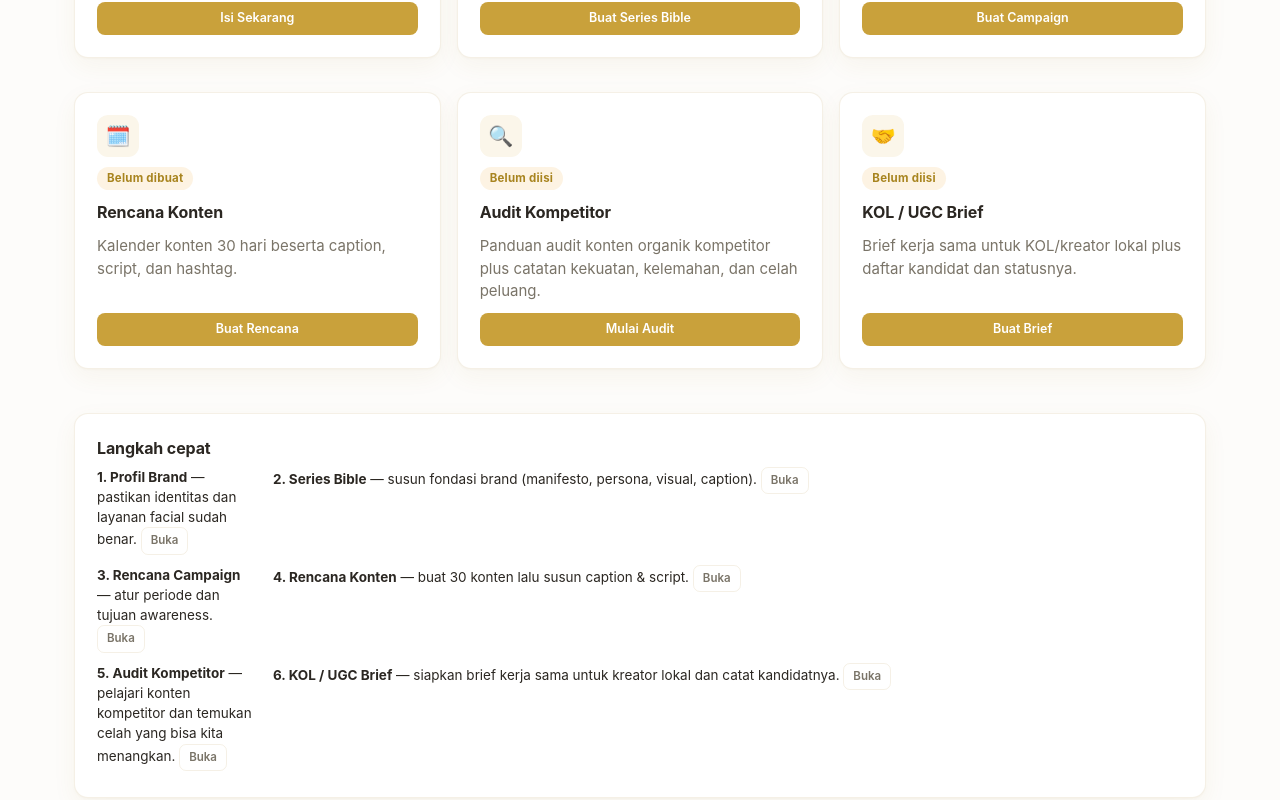
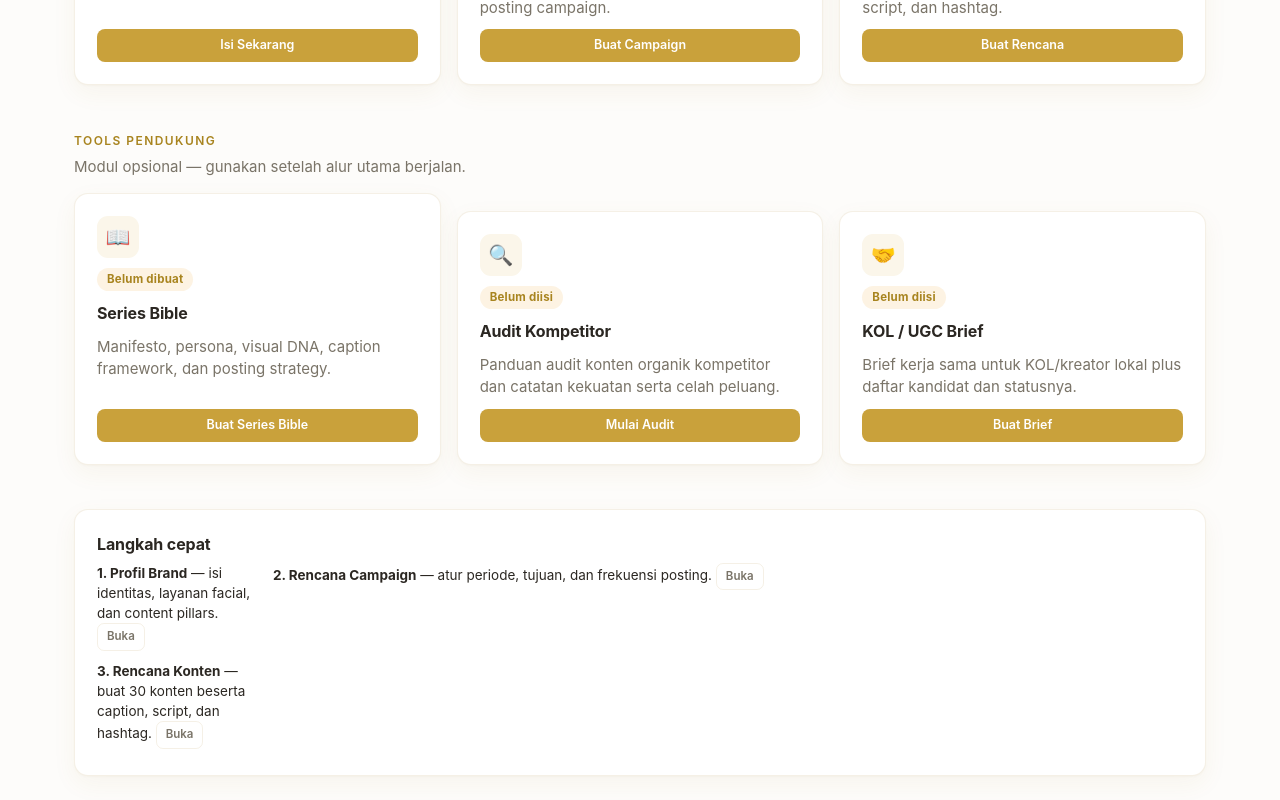
Before and after one commit to dear-aseif/denana-next, a Next.js app: page / in a window 1280 px wide. Shown: the part 900-1700 px from the top of the page. Built offline with nearby package versions, Linux system fonts and the light colour scheme.

Commit message:
lock the scope.

```diff
--- a/components/Header.tsx
+++ b/components/Header.tsx
@@ -13,14 +13,15 @@ import { usePathname } from 'next/navigation';
 
 type NavItem = { route: string; href: string; label: string };
 
+/* Core nav — keep to 4 items per scope lock.
+ * Optional tools (Series Bible, Audit Kompetitor, KOL Brief) are accessible
+ * from the Home dashboard but are NOT listed in the main navigation bar.
+ */
 const NAV: NavItem[] = [
   { route: 'home', href: '/', label: 'Home' },
   { route: 'brand-setup', href: '/brand-setup', label: 'Profil Brand' },
-  { route: 'series-bible', href: '/series-bible', label: 'Series Bible' },
   { route: 'campaign-setup', href: '/campaign-setup', label: 'Rencana Campaign' },
   { route: 'content-calendar', href: '/content-calendar', label: 'Rencana Konten' },
-  { route: 'competitor-audit', href: '/competitor-audit', label: 'Audit Kompetitor' },
-  { route: 'kol-brief', href: '/kol-brief', label: 'KOL Brief' },
 ];
 
 export default function Header() {
--- a/components/HomeView.tsx
+++ b/components/HomeView.tsx
@@ -17,6 +17,8 @@ import StatusCard from './StatusCard';
 
 const stepListStyle: React.CSSProperties = { margin: 0, paddingLeft: 0, listStyle: 'none' };
 const quickHeadStyle: React.CSSProperties = { marginTop: 0 };
+const sectionLabelStyle: React.CSSProperties = { marginBottom: 6, marginTop: 0 };
+const sectionDescStyle: React.CSSProperties = { marginTop: 0, marginBottom: 14 };
 
 export default function HomeView() {
   const [mounted, setMounted] = useState(false);
@@ -73,7 +75,9 @@ export default function HomeView() {
         </section>
       ) : null}
 
+      {/* ---- Alur Utama ---- */}
       <section>
+        <span className="notion-eyebrow" style={sectionLabelStyle}>Alur Utama</span>
         <div className="grid grid-3">
           <StatusCard
             icon="💄"
@@ -83,15 +87,6 @@ export default function HomeView() {
             desc="Identitas, layanan facial, tone of voice, dan content pillars."
             btn={hasBrand ? 'Tinjau Profil' : 'Isi Sekarang'}
             href="/brand-setup"
-          />
-          <StatusCard
-            icon="📖"
-            title="Series Bible"
-            tone={hasBible ? 'ok' : 'warn'}
-            pill={hasBible ? 'Tersimpan' : 'Belum dibuat'}
-            desc="Manifesto, persona, visual DNA, caption framework, dan posting strategy."
-            btn={hasBible ? 'Buka Series Bible' : 'Buat Series Bible'}
-            href="/series-bible"
           />
           <StatusCard
             icon="📅"
@@ -111,12 +106,31 @@ export default function HomeView() {
             btn={hasCalendar ? 'Buka Rencana' : 'Buat Rencana'}
             href="/content-calendar"
           />
+        </div>
+      </section>
+
+      {/* ---- Tools Pendukung (opsional) ---- */}
+      <section>
+        <span className="notion-eyebrow" style={sectionLabelStyle}>Tools Pendukung</span>
+        <p className="notion-muted" style={sectionDescStyle}>
+          Modul opsional — gunakan setelah alur utama berjalan.
+        </p>
+        <div className="grid grid-3">
+          <StatusCard
+            icon="📖"
+            title="Series Bible"
+            tone={hasBible ? 'ok' : 'warn'}
+            pill={hasBible ? 'Tersimpan' : 'Belum dibuat'}
+            desc="Manifesto, persona, visual DNA, caption framework, dan posting strategy."
+            btn={hasBible ? 'Buka Series Bible' : 'Buat Series Bible'}
+            href="/series-bible"
+          />
           <StatusCard
             icon="🔍"
             title="Audit Kompetitor"
             tone={hasCompetitors ? 'ok' : 'warn'}
             pill={hasCompetitors ? competitors.length + ' kompetitor' : 'Belum diisi'}
-            desc="Panduan audit konten organik kompetitor plus catatan kekuatan, kelemahan, dan celah peluang."
+            desc="Panduan audit konten organik kompetitor dan catatan kekuatan serta celah peluang."
             btn={hasCompetitors ? 'Buka Audit' : 'Mulai Audit'}
             href="/competitor-audit"
           />
@@ -132,33 +146,22 @@ export default function HomeView() {
         </div>
       </section>
 
+      {/* ---- Langkah cepat (3 alur utama) ---- */}
       <section>
         <div className="card">
           <h3 style={quickHeadStyle}>Langkah cepat</h3>
           <ol className="kv" style={stepListStyle}>
             <li>
-              <strong>1. Profil Brand</strong> — pastikan identitas dan layanan
-              facial sudah benar. <Button href="/brand-setup" variant="ghost" size="tiny">Buka</Button>
+              <strong>1. Profil Brand</strong> — isi identitas, layanan facial,
+              dan content pillars. <Button href="/brand-setup" variant="ghost" size="tiny">Buka</Button>
             </li>
             <li>
-              <strong>2. Series Bible</strong> — susun fondasi brand (manifesto,
-              persona, visual, caption). <Button href="/series-bible" variant="ghost" size="tiny">Buka</Button>
+              <strong>2. Rencana Campaign</strong> — atur periode, tujuan, dan
+              frekuensi posting. <Button href="/campaign-setup" variant="ghost" size="tiny">Buka</Button>
             </li>
             <li>
-              <strong>3. Rencana Campaign</strong> — atur periode dan tujuan
-              awareness. <Button href="/campaign-setup" variant="ghost" size="tiny">Buka</Button>
-            </li>
-            <li>
-              <strong>4. Rencana Konten</strong> — buat 30 konten lalu susun caption
-              &amp; script. <Button href="/content-calendar" variant="ghost" size="tiny">Buka</Button>
-            </li>
-            <li>
-              <strong>5. Audit Kompetitor</strong> — pelajari konten kompetitor dan
-              temukan celah yang bisa kita menangkan. <Button href="/competitor-audit" variant="ghost" size="tiny">Buka</Button>
-            </li>
-            <li>
-              <strong>6. KOL / UGC Brief</strong> — siapkan brief kerja sama untuk
-              kreator lokal dan catat kandidatnya. <Button href="/kol-brief" variant="ghost" size="tiny">Buka</Button>
+              <strong>3. Rencana Konten</strong> — buat 30 konten beserta caption,
+              script, dan hashtag. <Button href="/content-calendar" variant="ghost" size="tiny">Buka</Button>
             </li>
           </ol>
         </div>
```
